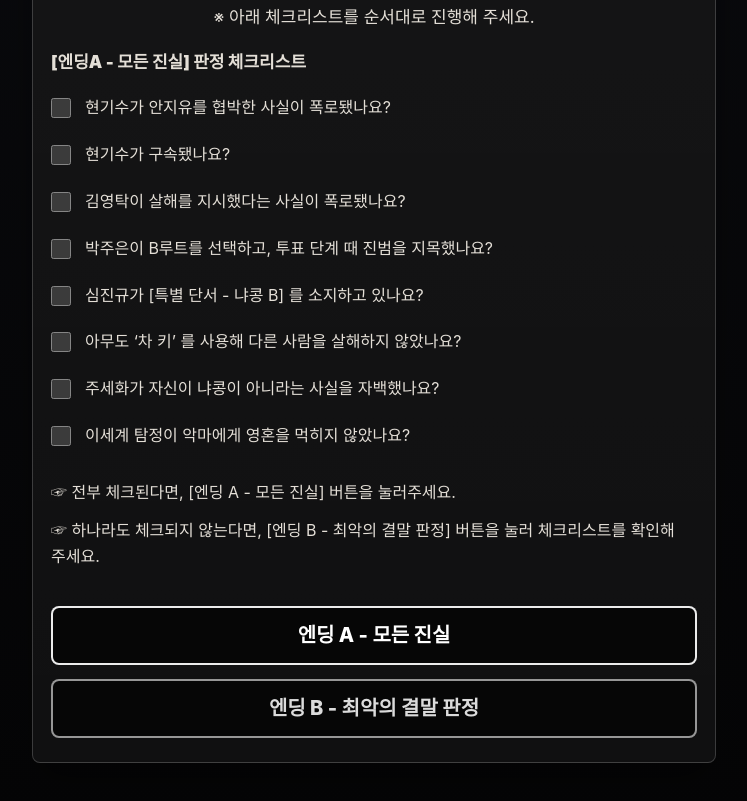
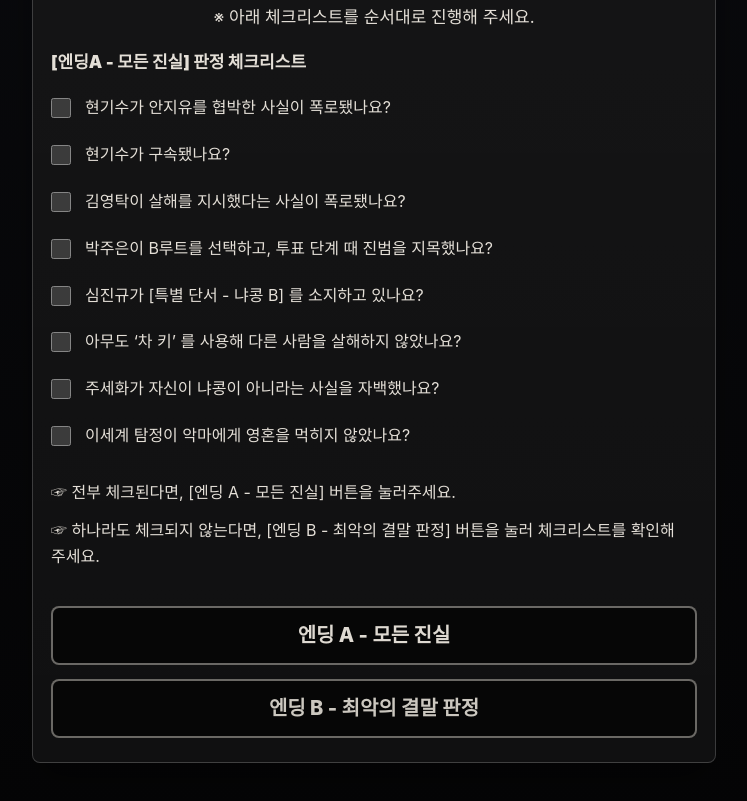
Before and after one commit to studiorobok/isekai-detective-fanmeeting, a plain HTML site: page ending-result.html in a window 1280 px wide. Shown: the part 367-1168 px from the top of the page, without its empty margins (266-1013 px from the left). Drawn offline with Linux system fonts and the light colour scheme.

Commit message:
Add files via upload

```diff
--- a/styles.css
+++ b/styles.css
@@ -234,13 +234,13 @@ a {
   min-height: 58px;
   margin-top: 24px;
   padding: 14px 16px;
-  border: 2px solid rgba(255, 255, 255, 0.92);
+  border: 2px solid rgba(246, 241, 232, 0.42);
   border-radius: 8px;
   display: flex;
   align-items: center;
   justify-content: center;
   background: rgba(0, 0, 0, 0.62);
-  color: #fff;
+  color: rgba(246, 241, 232, 0.9);
   text-align: center;
   font-size: 20px;
   font-weight: 800;
@@ -249,8 +249,8 @@ a {
 
 .ending-action.secondary {
   margin-top: 14px;
-  border-color: rgba(255, 255, 255, 0.58);
-  color: rgba(255, 255, 255, 0.86);
+  border-color: rgba(246, 241, 232, 0.42);
+  color: rgba(246, 241, 232, 0.82);
 }
 
 .ending-actions {
```
